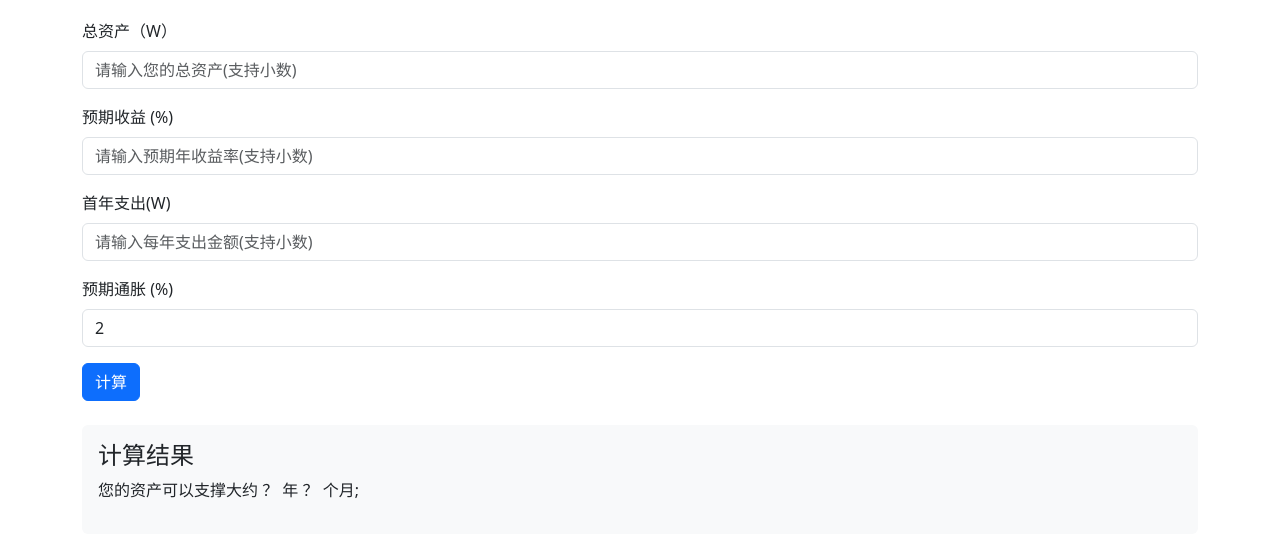
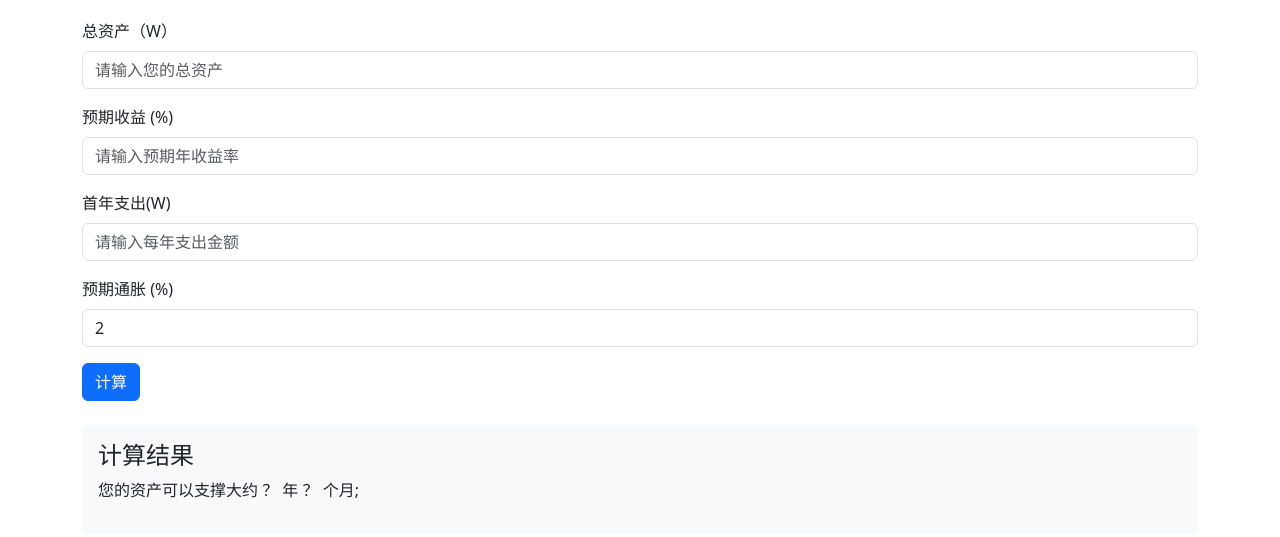
Before and after one commit to GitAiEnEn/LyingFlatCalulator.github.io, a plain HTML site: page index.html in a window 1280 px wide. Shown: the part 101-638 px from the top of the page. Drawn offline with nearby package versions, Linux system fonts and the light colour scheme.

Commit message:
change place holder

```diff
--- a/index.html
+++ b/index.html
@@ -13,19 +13,19 @@
         <form>
             <div class="mb-3">
                 <label for="totalAssets" class="form-label">总资产（W）</label>
-                <input type="text" pattern="[0-9]+([\.,][0-9]+)?" class="form-control" id="totalAssets" placeholder="请输入您的总资产(支持小数)">
+                <input type="text" pattern="[0-9]+([\.,][0-9]+)?" class="form-control" id="totalAssets" placeholder="请输入您的总资产">
             </div>
             <div class="mb-3">
                 <label for="expectedReturn" class="form-label">预期收益 (%)</label>
-                <input type="text" pattern="[0-9]+([\.,][0-9]+)?" class="form-control" id="expectedReturn" placeholder="请输入预期年收益率(支持小数)">
+                <input type="text" pattern="[0-9]+([\.,][0-9]+)?" class="form-control" id="expectedReturn" placeholder="请输入预期年收益率">
             </div>
             <div class="mb-3">
                 <label for="annualExpense" class="form-label">首年支出(W)</label>
-                <input type="text" pattern="[0-9]+([\.,][0-9]+)?" class="form-control" id="annualExpense" placeholder="请输入每年支出金额(支持小数)">
+                <input type="text" pattern="[0-9]+([\.,][0-9]+)?" class="form-control" id="annualExpense" placeholder="请输入每年支出金额">
             </div>
             <div class="mb-3">
                 <label for="annualInflation" class="form-label">预期通胀 (%)</label>
-                <input type="text" pattern="[0-9]+([\.,][0-9]+)?" class="form-control" id="annualInflation" placeholder="请输入预期通胀(支持小数)" value="2" >
+                <input type="text" pattern="[0-9]+([\.,][0-9]+)?" class="form-control" id="annualInflation" value="2" >
             </div>
             <button type="submit" class="btn btn-primary">计算</button>
         </form>
```
